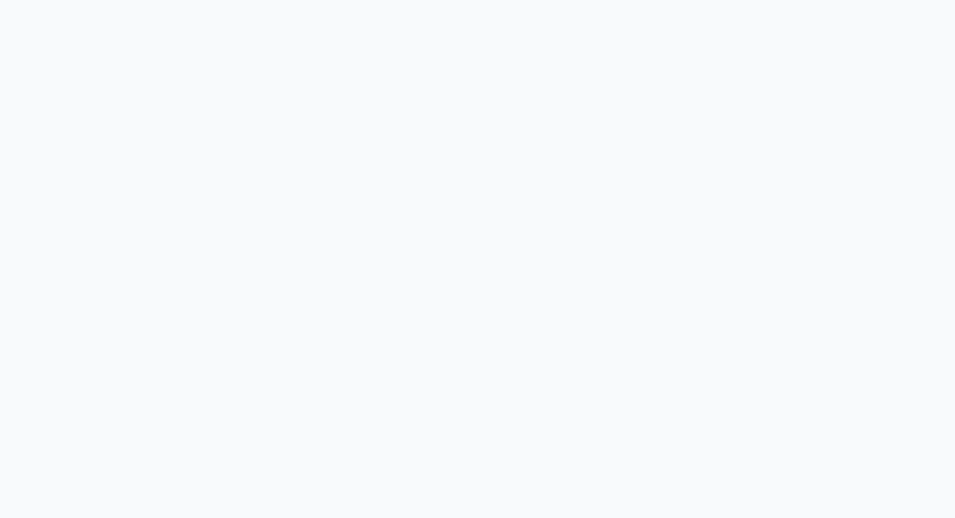
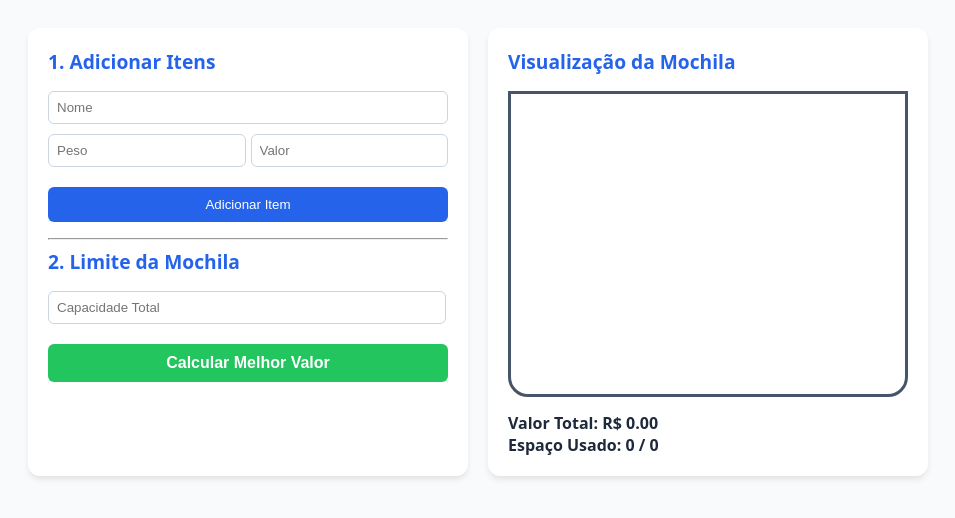
Before and after one commit to projeto-de-algoritmos-2026/G20_Greedy_PA-26.1, a plain HTML site: page index.html in a window 1280 px wide. Shown: the whole page, without its empty margins (162-1117 px from the left). Drawn offline with Linux system fonts and the light colour scheme.

Commit message:
Finalização do algoritmo de knapsack

```diff
--- a/index.html
+++ b/index.html
@@ -38,4 +38,115 @@
         .color-4 { background-color: #8b5cf6; }
     </style>
 </head>
+<body>
+
+<div class="container">
+    <!-- Visualização dos inputs -->
+    <div class="card">
+        <h2>1. Adicionar Itens</h2>
+        <div class="input-group">
+            <input type="text" id="itemName" placeholder="Nome">
+        </div>
+        <div class="input-group">
+            <input type="number" id="itemWeight" placeholder="Peso">
+            <input type="number" id="itemValue" placeholder="Valor">
+        </div>
+        <button class="btn-add" onclick="addItem()">Adicionar Item</button>
+
+        <ul id="displayList" class="item-list"></ul>
+
+        <hr>
+        <h2>2. Limite da Mochila</h2>
+        <input type="number" id="maxCapacity" placeholder="Capacidade Total" style="width: 95%;">
+        <button class="btn-calc" onclick="calculate()">Calcular Melhor Valor</button>
+    </div>
+
+    <!-- Resultado -->
+    <div class="card">
+        <h2>Visualização da Mochila</h2>
+        <div id="backpack" class="backpack-visual">
+            <!-- Os itens entrarão aqui via JS -->
+        </div>
+        <div class="stats" id="resultStats">
+            Valor Total: R$ 0.00 <br>
+            Espaço Usado: 0 / 0
+        </div>
+    </div>
+</div>
+
+<script>
+    let items = [];
+
+    function addItem() {
+        const name = document.getElementById('itemName').value;
+        const weight = parseFloat(document.getElementById('itemWeight').value);
+        const value = parseFloat(document.getElementById('itemValue').value);
+
+        if (name && weight > 0 && value > 0) {
+            items.push({ name, weight, value, ratio: value / weight });
+            updateList();
+            // Limpa todos os campos
+            document.getElementById('itemName').value = '';
+            document.getElementById('itemWeight').value = '';
+            document.getElementById('itemValue').value = '';
+        }
+    }
+
+    function updateList() {
+        const list = document.getElementById('displayList');
+        list.innerHTML = items.map(i => `<li>${i.name} - P: ${i.weight} | V: ${i.value} <small>(R$ ${i.ratio.toFixed(1)}/kg)</small></li>`).join('');
+    }
+
+    function calculate() {
+        let capacity = parseFloat(document.getElementById('maxCapacity').value);
+        const initialCapacity = capacity;
+        if (!capacity || items.length === 0) return alert("Adicione itens e defina a capacidade!");
+
+        // Algoritmo de Knapsack
+        const sortedItems = [...items].sort((a, b) => b.ratio - a.ratio);
+
+        let totalValue = 0;
+        let usedWeight = 0;
+        const backpackDiv = document.getElementById('backpack');
+        backpackDiv.innerHTML = ''; // Limpa mochila visual
+
+        for (let i = 0; i < sortedItems.length; i++) {
+            if (capacity <= 0) break;
+
+            let item = sortedItems[i];
+            let takeWeight, takeValue, label;
+
+            if (item.weight <= capacity) {
+                takeWeight = item.weight;
+                takeValue = item.value;
+                label = `${item.name} (100%)`;
+                capacity -= item.weight;
+            } else {
+                const fraction = capacity / item.weight;
+                takeWeight = capacity;
+                takeValue = item.value * fraction;
+                label = `${item.name} (${(fraction * 100).toFixed(0)}%)`;
+                capacity = 0;
+            }
+
+            totalValue += takeValue;
+            usedWeight += takeWeight;
+
+            // Adiciona elemento visual
+            const heightPercent = (takeWeight / initialCapacity) * 100;
+            const block = document.createElement('div');
+            block.className = `filling color-${i % 5}`;
+            block.style.height = `${heightPercent}%`;
+            block.innerHTML = `${label}<br>R$ ${takeValue.toFixed(2)}`;
+            backpackDiv.appendChild(block);
+        }
+
+        document.getElementById('resultStats').innerHTML = `
+            Valor Total: R$ ${totalValue.toFixed(2)} <br>
+            Espaço Usado: ${usedWeight.toFixed(2)} / ${initialCapacity}
+        `;
+    }
+</script>
+
+</body>
 </html>
```
